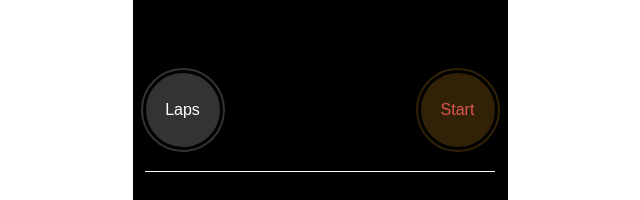
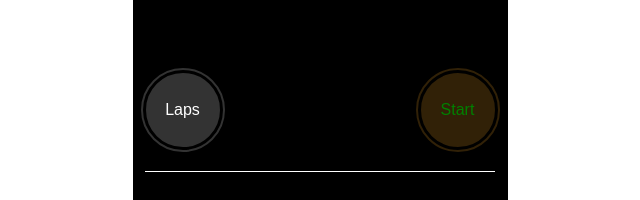
Before and after one commit to wenfeng-xing/react-vite-stopwatch, a React (Vite) app: page / in a window 1280 px wide. Shown: the part 340-540 px from the top of the page, without its empty margins (320-960 px from the left). Built offline with nearby package versions, Linux system fonts and the light colour scheme; a web font is replaced by a local one.

Commit message:
add the color style change for right button

```diff
--- a/src/components/controls.component.tsx
+++ b/src/components/controls.component.tsx
@@ -42,12 +42,16 @@ const LeftButton = styled(BasicButton)`
   }
 `
 
-const RightButton = styled(BasicButton)`
+interface RightButtonProps {
+  rightButtonColor: string
+}
+
+const RightButton = styled(BasicButton)<RightButtonProps>`
   & {
     outline: rgb(49, 33, 7) solid 2px;
     border: 3px solid black;
     background-color: rgb(49, 33, 7);
-    color: rgb(221, 87, 81);
+    color: ${(props) => props.rightButtonColor};
   }
   &:hover {
     background-color: rgb(79, 63, 37);
@@ -81,7 +85,12 @@ export default function Controls({
       <LeftButton onClick={handleLapResetClick}>
         {getButtonLapsOrReset(timerState)}
       </LeftButton>
-      <RightButton onClick={handleStartStopClick}>
+      <RightButton
+        onClick={handleStartStopClick}
+        rightButtonColor={
+          getButtonStartOrStop(timerState) === "Start" ? "green" : "red"
+        }
+      >
         {getButtonStartOrStop(timerState)}
       </RightButton>
     </WrapperControls>
```
